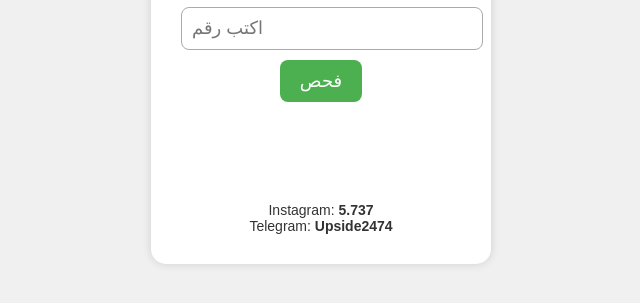
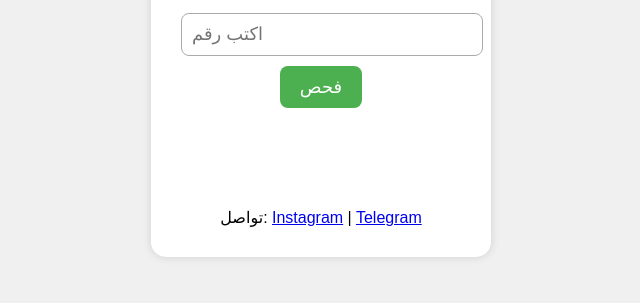
Before and after one commit to A5737/Number2test, a plain HTML site: page index.html in a window 1280 px wide. Shown: the part 329-632 px from the top of the page, without its empty margins (319-959 px from the left). Drawn offline with Linux system fonts and the light colour scheme.

Commit message:
index.html

```diff
--- a/index.html
+++ b/index.html
@@ -91,10 +91,10 @@ button{
 
   <p id="result"></p>
 
-  <!-- حقوقك -->
-  <div style="margin-top:20px; font-size:14px; opacity:0.8;">
-    Instagram: <b>5.737</b><br>
-    Telegram: <b>Upside2474</b>
+<div>
+    تواصل:
+    <a href="https://instagram.com/247.4" target="_blank">Instagram</a> |
+    <a href="https://t.me/Upside2474" target="_blank">Telegram</a>
   </div>
 </div>
 
```
